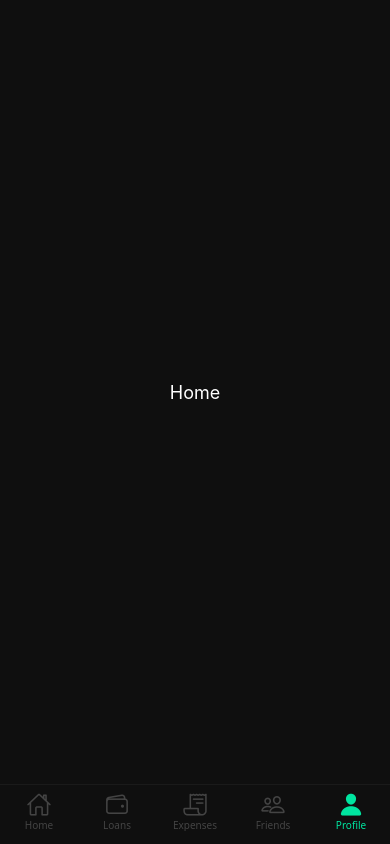
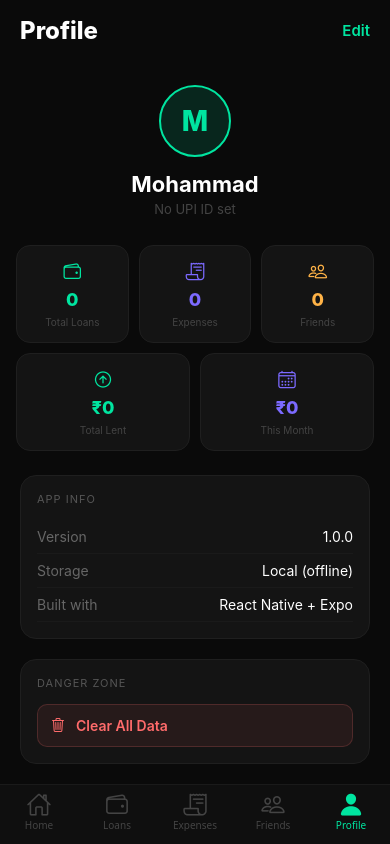
Before and after one commit to sabihul2110/FlowLedger, a React Native app in the folder frontend/: screen /Profile in a window 390 px wide. Built offline with nearby package versions, Linux system fonts and the light colour scheme.

Commit message:
feat: profile screen with stats, edit, and clear data

```diff
--- a/frontend/src/screens/ProfileScreen.js
+++ b/frontend/src/screens/ProfileScreen.js
@@ -7,17 +7,193 @@ flowledger/
         ProfileScreen.js
 */
 
-import { View, Text, StyleSheet } from 'react-native';
+import { useState, useCallback } from 'react';
+import {
+  View, Text, ScrollView, StyleSheet, TouchableOpacity,
+  TextInput, Alert, Switch,
+} from 'react-native';
+import { SafeAreaView } from 'react-native-safe-area-context';
+import { Ionicons } from '@expo/vector-icons';
+import { useFocusEffect } from '@react-navigation/native';
+import AsyncStorage from '@react-native-async-storage/async-storage';
+import { getLoans, getBalanceSummary } from '../store/loanStore';
+import { getExpenses, getMonthSummary } from '../store/expenseStore';
+import { getFriends } from '../store/friendStore';
+
+const PROFILE_KEY = 'flowledger_profile';
+
+const DEFAULT_PROFILE = { name: 'Mohammad', upi: '', phone: '' };
 
 export default function ProfileScreen() {
+  const [profile, setProfile] = useState(DEFAULT_PROFILE);
+  const [editing, setEditing] = useState(false);
+  const [form, setForm] = useState(DEFAULT_PROFILE);
+  const [stats, setStats] = useState({ loans: 0, expenses: 0, friends: 0, totalLent: 0, monthSpend: 0 });
+
+  const load = async () => {
+    const raw = await AsyncStorage.getItem(PROFILE_KEY);
+    if (raw) { const p = JSON.parse(raw); setProfile(p); setForm(p); }
+    const loans = await getLoans();
+    const { totalLent } = await getBalanceSummary();
+    const expenses = await getExpenses();
+    const { total } = await getMonthSummary();
+    const friends = await getFriends();
+    setStats({
+      loans: loans.length,
+      expenses: expenses.length,
+      friends: friends.length,
+      totalLent,
+      monthSpend: total,
+    });
+  };
+
+  useFocusEffect(useCallback(() => { load(); }, []));
+
+  const saveProfile = async () => {
+    if (!form.name.trim()) return Alert.alert('Error', 'Name cannot be empty');
+    await AsyncStorage.setItem(PROFILE_KEY, JSON.stringify(form));
+    setProfile(form);
+    setEditing(false);
+  };
+
+  const handleClearAll = () => {
+    Alert.alert('Clear All Data', 'This will delete ALL loans, expenses, and friends. Cannot be undone.', [
+      { text: 'Cancel', style: 'cancel' },
+      {
+        text: 'Clear Everything', style: 'destructive', onPress: async () => {
+          await AsyncStorage.multiRemove(['flowledger_loans', 'flowledger_expenses', 'flowledger_friends']);
+          load();
+          Alert.alert('Done', 'All data cleared.');
+        }
+      },
+    ]);
+  };
+
   return (
-    <View style={styles.container}>
-      <Text style={styles.text}>Home</Text>
-    </View>
+    <SafeAreaView style={s.safe}>
+      <ScrollView showsVerticalScrollIndicator={false}>
+
+        {/* Header */}
+        <View style={s.header}>
+          <Text style={s.title}>Profile</Text>
+          <TouchableOpacity onPress={() => editing ? saveProfile() : setEditing(true)}>
+            <Text style={s.editBtn}>{editing ? 'Save' : 'Edit'}</Text>
+          </TouchableOpacity>
+        </View>
+
+        {/* Avatar + Name */}
+        <View style={s.avatarSection}>
+          <View style={s.avatar}>
+            <Text style={s.avatarText}>{profile.name[0].toUpperCase()}</Text>
+          </View>
+          {editing ? (
+            <View style={s.editFields}>
+              <TextInput
+                style={s.input}
+                value={form.name}
+                onChangeText={v => setForm(f => ({ ...f, name: v }))}
+                placeholder="Your name"
+                placeholderTextColor="#444"
+              />
+              <TextInput
+                style={s.input}
+                value={form.upi}
+                onChangeText={v => setForm(f => ({ ...f, upi: v }))}
+                placeholder="Your UPI ID"
+                placeholderTextColor="#444"
+                autoCapitalize="none"
+              />
+              <TextInput
+                style={s.input}
+                value={form.phone}
+                onChangeText={v => setForm(f => ({ ...f, phone: v }))}
+                placeholder="Phone number"
+                placeholderTextColor="#444"
+                keyboardType="phone-pad"
+              />
+              <TouchableOpacity style={s.cancelEdit} onPress={() => { setEditing(false); setForm(profile); }}>
+                <Text style={s.cancelEditText}>Cancel</Text>
+              </TouchableOpacity>
+            </View>
+          ) : (
+            <>
+              <Text style={s.profileName}>{profile.name}</Text>
+              <Text style={s.profileSub}>{profile.upi || 'No UPI ID set'}</Text>
+              {profile.phone ? <Text style={s.profileSub}>{profile.phone}</Text> : null}
+            </>
+          )}
+        </View>
+
+        {/* Stats Grid */}
+        <View style={s.statsGrid}>
+          {[
+            { label: 'Total Loans', value: stats.loans, icon: 'wallet-outline', color: '#00e5a0' },
+            { label: 'Expenses', value: stats.expenses, icon: 'receipt-outline', color: '#7c6aff' },
+            { label: 'Friends', value: stats.friends, icon: 'people-outline', color: '#ffb347' },
+            { label: 'Total Lent', value: `₹${stats.totalLent.toLocaleString()}`, icon: 'arrow-up-circle-outline', color: '#00e5a0' },
+            { label: 'This Month', value: `₹${stats.monthSpend.toLocaleString()}`, icon: 'calendar-outline', color: '#7c6aff' },
+          ].map(stat => (
+            <View key={stat.label} style={s.statCard}>
+              <Ionicons name={stat.icon} size={20} color={stat.color} />
+              <Text style={[s.statValue, { color: stat.color }]}>{stat.value}</Text>
+              <Text style={s.statLabel}>{stat.label}</Text>
+            </View>
+          ))}
+        </View>
+
+        {/* Info Section */}
+        <View style={s.section}>
+          <Text style={s.sectionTitle}>App Info</Text>
+          {[
+            { label: 'Version', value: '1.0.0' },
+            { label: 'Storage', value: 'Local (offline)' },
+            { label: 'Built with', value: 'React Native + Expo' },
+          ].map(item => (
+            <View key={item.label} style={s.infoRow}>
+              <Text style={s.infoLabel}>{item.label}</Text>
+              <Text style={s.infoValue}>{item.value}</Text>
+            </View>
+          ))}
+        </View>
+
+        {/* Danger Zone */}
+        <View style={s.section}>
+          <Text style={s.sectionTitle}>Danger Zone</Text>
+          <TouchableOpacity style={s.dangerBtn} onPress={handleClearAll}>
+            <Ionicons name="trash-outline" size={16} color="#ff6b6b" />
+            <Text style={s.dangerText}>Clear All Data</Text>
+          </TouchableOpacity>
+        </View>
+
+        <View style={{ height: 40 }} />
+      </ScrollView>
+    </SafeAreaView>
   );
 }
 
-const styles = StyleSheet.create({
-  container: { flex: 1, justifyContent: 'center', alignItems: 'center', backgroundColor: '#0f0f0f' },
-  text: { color: '#fff', fontSize: 18 },
+const s = StyleSheet.create({
+  safe: { flex: 1, backgroundColor: '#0a0a0a' },
+  header: { flexDirection: 'row', justifyContent: 'space-between', alignItems: 'center', paddingHorizontal: 20, paddingTop: 16, paddingBottom: 12 },
+  title: { color: '#fff', fontSize: 24, fontWeight: '800' },
+  editBtn: { color: '#00e5a0', fontSize: 15, fontWeight: '600' },
+  avatarSection: { alignItems: 'center', paddingVertical: 28 },
+  avatar: { width: 72, height: 72, borderRadius: 36, backgroundColor: '#00e5a020', borderWidth: 2, borderColor: '#00e5a0', justifyContent: 'center', alignItems: 'center', marginBottom: 14 },
+  avatarText: { color: '#00e5a0', fontSize: 28, fontWeight: '800' },
+  profileName: { color: '#fff', fontSize: 22, fontWeight: '700' },
+  profileSub: { color: '#444', fontSize: 13, marginTop: 4 },
+  editFields: { width: '100%', paddingHorizontal: 20, gap: 10 },
+  input: { backgroundColor: '#141414', borderRadius: 12, padding: 14, color: '#fff', fontSize: 15, borderWidth: 1, borderColor: '#1f1f1f' },
+  cancelEdit: { alignItems: 'center', paddingVertical: 10 },
+  cancelEditText: { color: '#555', fontSize: 14 },
+  statsGrid: { flexDirection: 'row', flexWrap: 'wrap', paddingHorizontal: 16, gap: 10, marginBottom: 24 },
+  statCard: { width: '30%', flex: 1, minWidth: '28%', backgroundColor: '#141414', borderRadius: 14, padding: 14, alignItems: 'center', gap: 6, borderWidth: 1, borderColor: '#1f1f1f' },
+  statValue: { fontSize: 18, fontWeight: '800' },
+  statLabel: { color: '#444', fontSize: 10, textAlign: 'center' },
+  section: { marginHorizontal: 20, marginBottom: 20, backgroundColor: '#141414', borderRadius: 16, padding: 16, borderWidth: 1, borderColor: '#1f1f1f' },
+  sectionTitle: { color: '#555', fontSize: 11, letterSpacing: 1, textTransform: 'uppercase', marginBottom: 14 },
+  infoRow: { flexDirection: 'row', justifyContent: 'space-between', paddingVertical: 8, borderBottomWidth: 1, borderBottomColor: '#1a1a1a' },
+  infoLabel: { color: '#666', fontSize: 14 },
+  infoValue: { color: '#fff', fontSize: 14 },
+  dangerBtn: { flexDirection: 'row', alignItems: 'center', gap: 10, padding: 12, backgroundColor: '#ff6b6b15', borderRadius: 10, borderWidth: 1, borderColor: '#ff6b6b30' },
+  dangerText: { color: '#ff6b6b', fontWeight: '600' },
 });
```
